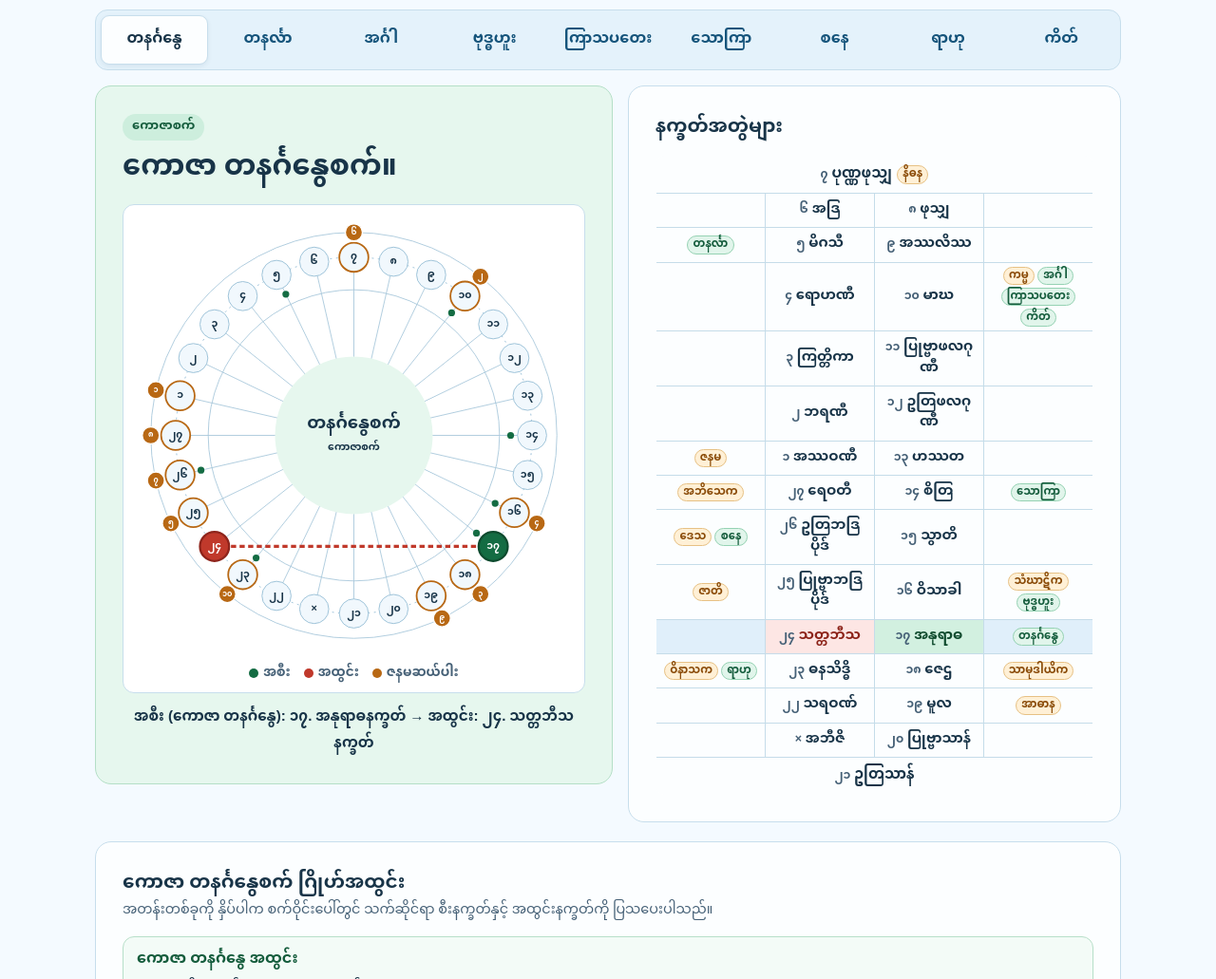
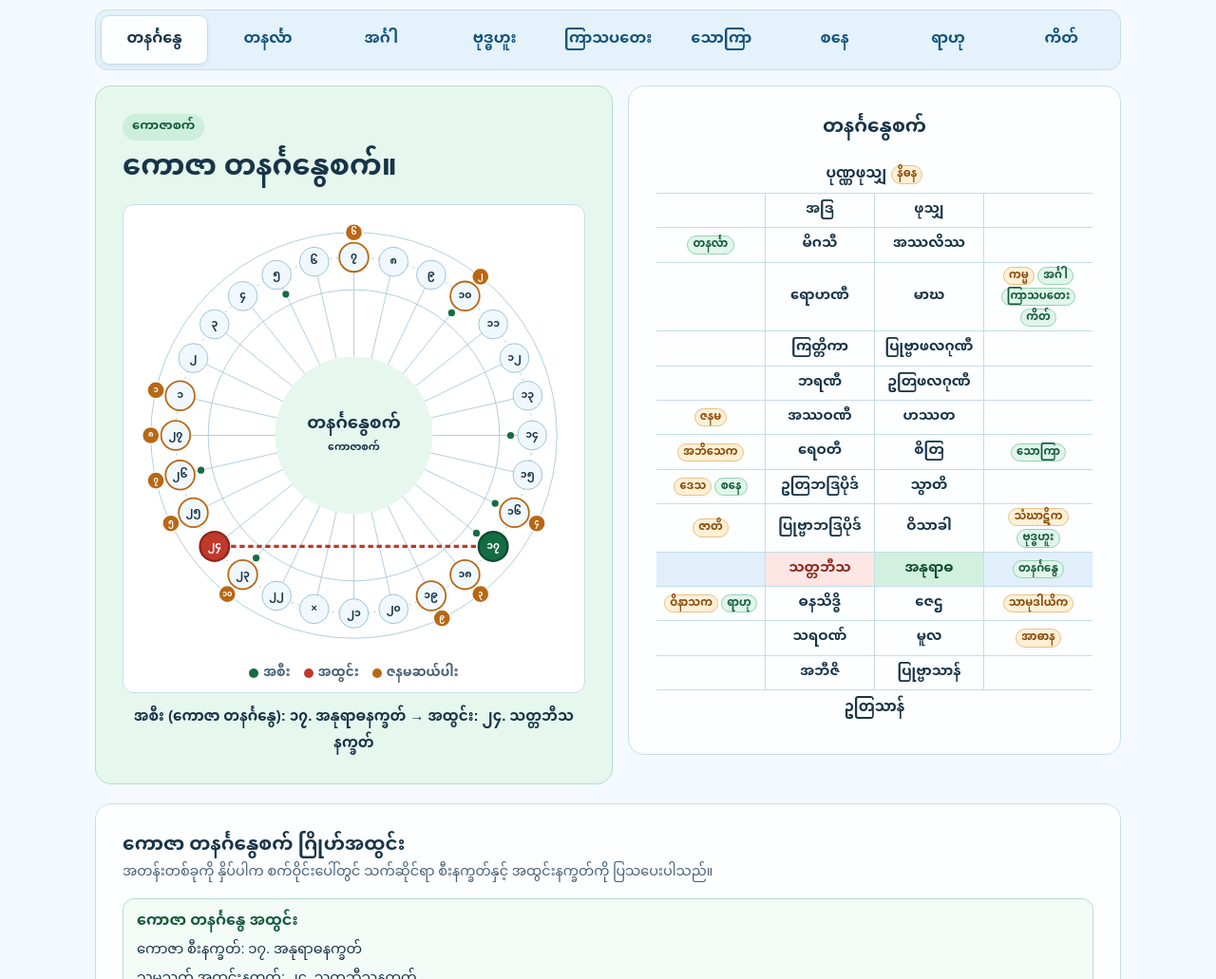
Before and after one commit to yemunaung2244/ravana-samhita, a plain HTML site: page dist/index.html in a window 1280 px wide. Shown: the part 805-1836 px from the top of the page at 95% size. Drawn offline with Linux system fonts and the light colour scheme.

Commit message:
Remove Nakshatra numbers in pairs grid and use active wheel name as heading

```diff
--- a/dist/app.js
+++ b/dist/app.js
@@ -324,10 +324,7 @@ function makeBadges(starIndex, roles) {
 function fillStarCell(cell, offset) {
   const starIndex = starAt(currentWheel, offset);
   cell.dataset.offset = String(offset);
-  const index = document.createElement('span');
-  index.className = 'number';
-  index.textContent = starNumber(starIndex);
-  cell.append(index, document.createTextNode(stars[starIndex]));
+  cell.textContent = stars[starIndex];
 }
 
 function addGridRow(tbody, offsets, roles) {
@@ -344,10 +341,7 @@ function addGridRow(tbody, offsets, roles) {
     const wrap = document.createElement('div');
     wrap.className = 'single-wrap';
     const nameWrap = document.createElement('span');
-    const index = document.createElement('span');
-    index.className = 'number';
-    index.textContent = starNumber(starIndex);
-    nameWrap.append(index, document.createTextNode(stars[starIndex]));
+    nameWrap.textContent = stars[starIndex];
     wrap.append(nameWrap);
     const badges = makeBadges(starIndex, roles);
     if (badges.childElementCount) wrap.append(badges);
@@ -633,6 +627,7 @@ function renderScopeUI() {
     find('scope-badge').textContent = isNatal ? 'မူလစက်' : 'ကောဇာစက်';
   }
   find('wheel-title').textContent = scopeLabel() + ' ' + currentWheel.name + 'စက်။';
+  if (find('pairs-title')) find('pairs-title').textContent = currentWheel.name + 'စက်';
   setDefaultFocusForWheel();
   renderPairs();
   renderVedhaPanel();
--- a/dist/index.html
+++ b/dist/index.html
@@ -71,7 +71,7 @@
         <p id="selection" aria-live="polite"></p>
       </div>
       <div class="panel controls">
-        <h2>နက္ခတ်အတွဲများ</h2>
+        <h2 id="pairs-title" class="pairs-title"></h2>
         <div id="pairs" class="pairs"></div>
       </div>
     </section>
--- a/dist/style.css
+++ b/dist/style.css
@@ -97,6 +97,7 @@ select {
 .wheel text { fill: var(--ink); text-anchor: middle; dominant-baseline: central; font-size: 12px; font-weight: 800; }
 .wheel text.active-number { fill: white; }
 .wheel .center-title { font-size: 20px; }
+.pairs-title { text-align: center; }
 .pairs { overflow-x: auto; }
 .pair-grid { width: 100%; border-collapse: collapse; table-layout: fixed; background: var(--white); border: 1px solid #b4cfe0; border-radius: 10px; overflow: hidden; }
 .pair-grid td { border: 1px solid #c5dce9; padding: 7px 6px; text-align: center; vertical-align: middle; line-height: 1.45; }
```
